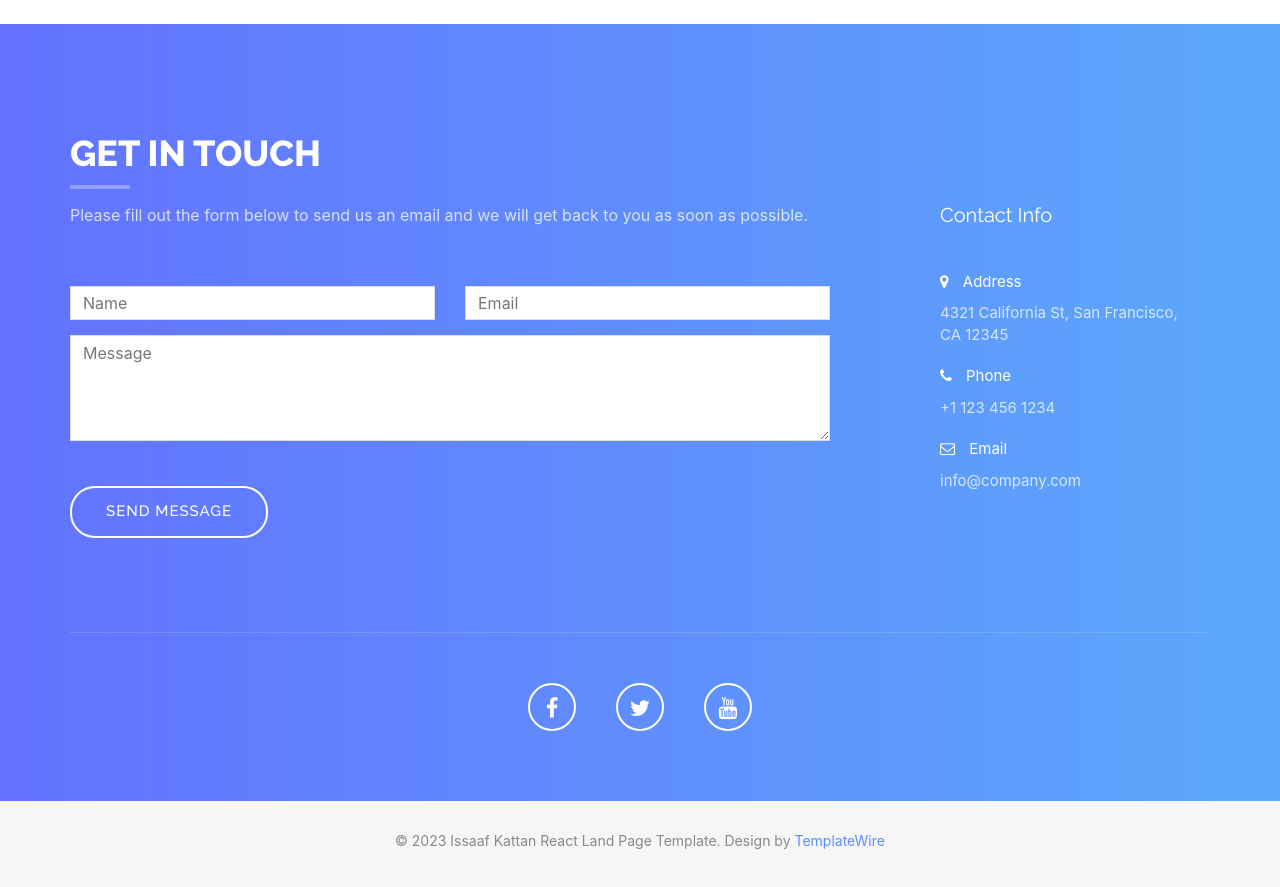
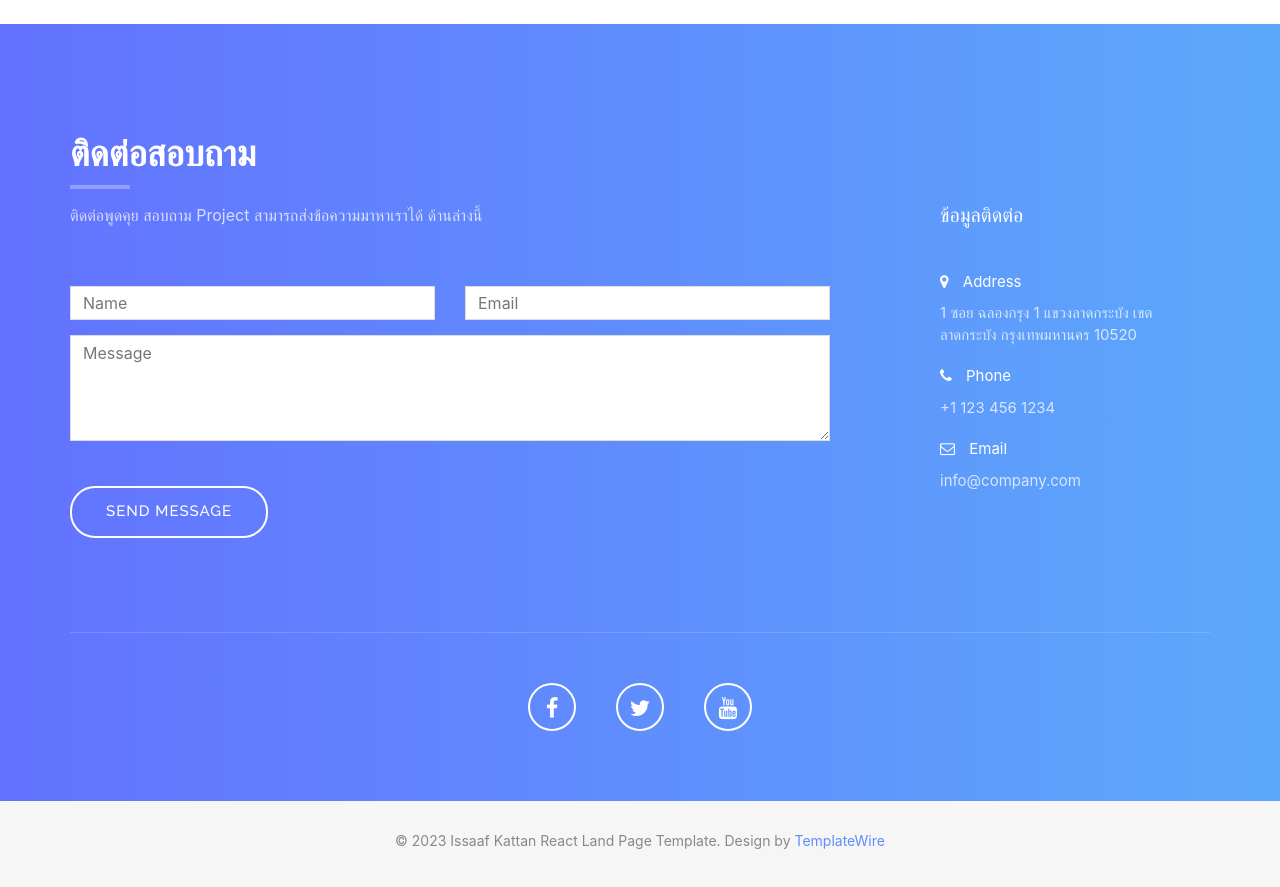
Before and after one commit to SitthaKlaphanich/TESTWEB, a React (Create React App) app: page / in a window 1280 px wide. Shown: the part 3900-4787 px from the top of the page. Built offline with nearby package versions, Linux system fonts and the light colour scheme; no server answers; what smooth-scroll would draw is missing.

Commit message:
update text contact

```diff
--- a/src/components/contact.jsx
+++ b/src/components/contact.jsx
@@ -48,10 +48,10 @@ export const Contact = (props) => {
           <div className="col-md-8">
             <div className="row">
               <div className="section-title">
-                <h2>Get In Touch</h2>
+                <h2>ติดต่อสอบถาม</h2>
                 <p>
-                  Please fill out the form below to send us an email and we will
-                  get back to you as soon as possible.
+                  ติดต่อพูดคุย สอบถาม Project สามารถส่งข้อความมาหาเราได้
+                  ด้านล่างนี้
                 </p>
               </div>
               <form name="sentMessage" validate onSubmit={handleSubmit}>
@@ -106,7 +106,7 @@ export const Contact = (props) => {
           </div>
           <div className="col-md-3 col-md-offset-1 contact-info">
             <div className="contact-item">
-              <h3>Contact Info</h3>
+              <h3>ข้อมูลติดต่อ</h3>
               <p>
                 <span>
                   <i className="fa fa-map-marker"></i> Address
--- a/src/data/data.json
+++ b/src/data/data.json
@@ -152,7 +152,7 @@
     }
   ],
   "Contact": {
-    "address": "4321 California St, San Francisco, CA 12345 ",
+    "address": "1 ซอย ฉลองกรุง 1 แขวงลาดกระบัง เขตลาดกระบัง กรุงเทพมหานคร 10520",
     "phone": "+1 123 456 1234",
     "email": "info@company.com",
     "facebook": "fb.com",
```
